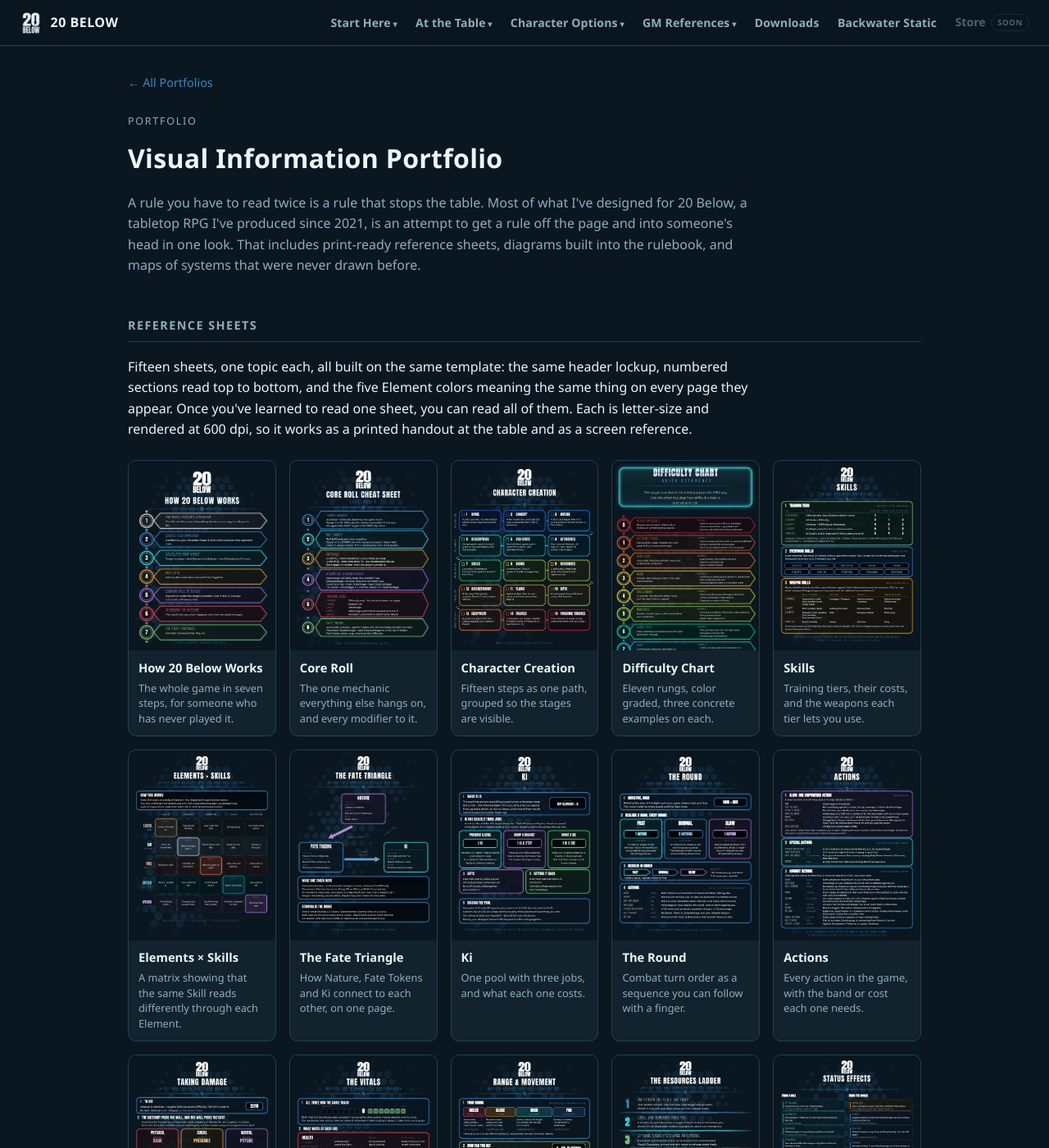
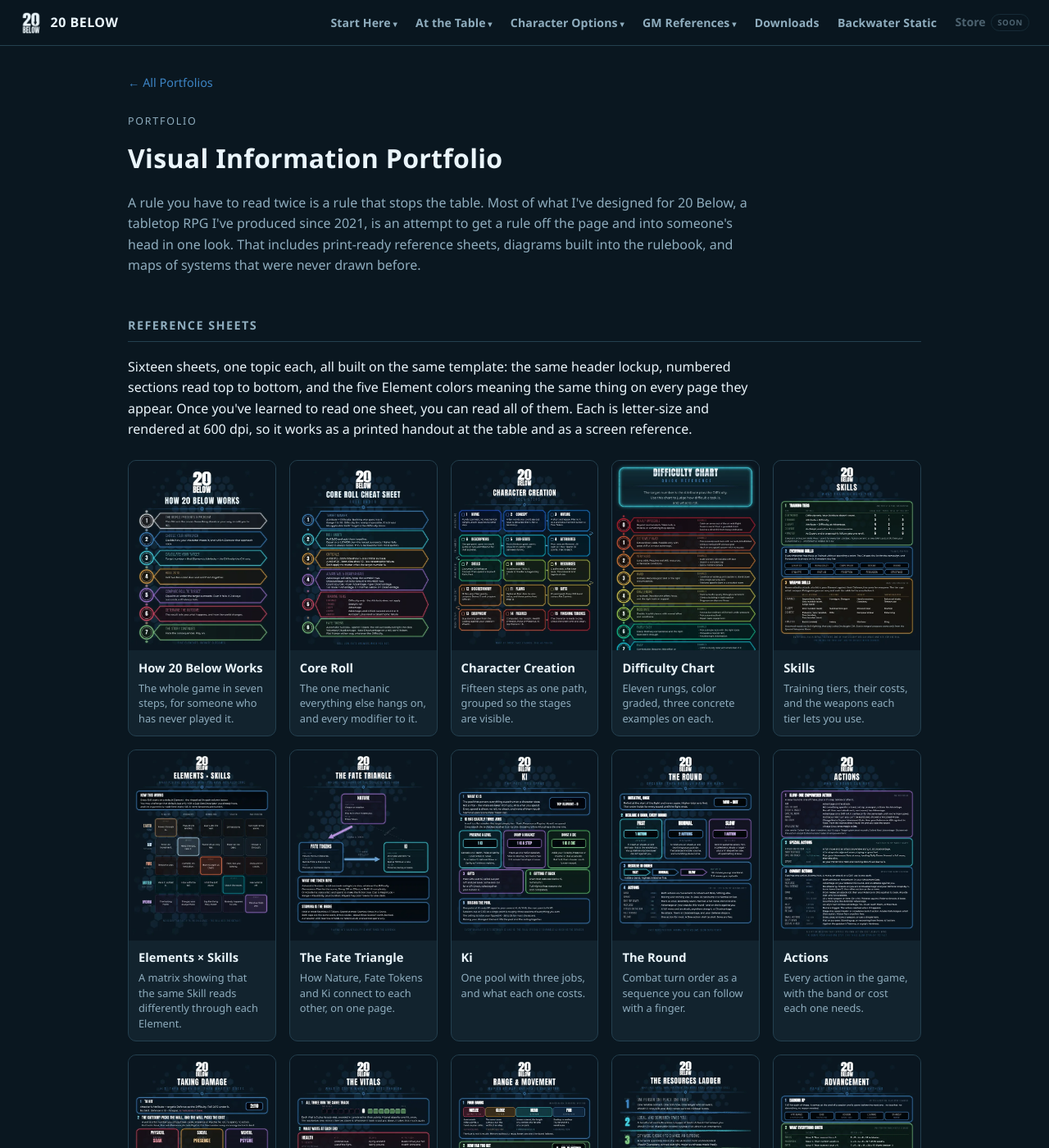
Before and after one commit to feralucce/20_Below, a Jekyll site: the page built from docs/visual-portfolio.html, in a window 1280 px wide and 1400 px high. Shown: the whole window at 82% size. Built offline with Jekyll 4.4.1, drawn with Linux system fonts in a browser that asks for light colours; some of the changed text lies outside the part shown.

Commit message:
Portfolio: an Advancement sheet
Earning XP, every price and what a session buys, on one page: the five
session categories, each purchase with its formula and step-by-step
ladder (Skills, Resources, Gifts, Adders, Boons, Attributes, Ki, shedding
a Flaw), the calendar at about 4 XP a session, and what an Attribute
past ten gives. Prices from rules/costs.md, the file the Creator reads.

On GM References after The Resource Index; in the visual portfolio after
the Resources Ladder, which now counts sixteen sheets.

Co-Authored-By: Claude Opus 5.5 <noreply@anthropic.com>

```diff
--- a/docs/visual-portfolio.html
+++ b/docs/visual-portfolio.html
@@ -98,7 +98,7 @@
 
   <h2>Reference Sheets</h2>
   <div class="prose">
-    <p>Fifteen sheets, one topic each, all built on the same template: the same header lockup, numbered sections read top to bottom, and the five Element colors meaning the same thing on every page they appear. Once you've learned to read one sheet, you can read all of them. Each is letter-size and rendered at 600 dpi, so it works as a printed handout at the table and as a screen reference.</p>
+    <p>Sixteen sheets, one topic each, all built on the same template: the same header lockup, numbered sections read top to bottom, and the five Element colors meaning the same thing on every page they appear. Once you've learned to read one sheet, you can read all of them. Each is letter-size and rendered at 600 dpi, so it works as a printed handout at the table and as a screen reference.</p>
   </div>
   <div class="sheets">
     <a class="sheet" href="/docs/assets/portfolio/how-it-works.webp"><img src="/docs/assets/portfolio/how-it-works-thumb.webp" alt="How 20 Below Works infographic: seven numbered steps from the world presenting a problem to the story continuing" loading="lazy" width="560" height="725" /><div class="cap"><div class="name">How 20 Below Works</div><div class="desc">The whole game in seven steps, for someone who has never played it.</div></div></a>
@@ -115,6 +115,7 @@
     <a class="sheet" href="/docs/assets/portfolio/the-vitals.webp"><img src="/docs/assets/portfolio/the-vitals-thumb.webp" alt="The Vitals: Health, Poise and Sanity tracks, what waits at each end, crossing zero, getting it back" loading="lazy" width="560" height="725" /><div class="cap"><div class="name">The Vitals</div><div class="desc">Three tracks that work the same way, shown side by side so the pattern is visible.</div></div></a>
     <a class="sheet" href="/docs/assets/portfolio/range-and-movement.webp"><img src="/docs/assets/portfolio/range-and-movement-thumb.webp" alt="Range and Movement: four range bands, movement rates, what slows you, weapons and bands, scale" loading="lazy" width="560" height="725" /><div class="cap"><div class="name">Range &amp; Movement</div><div class="desc">Four bands and three speeds, with the actual distances.</div></div></a>
     <a class="sheet" href="/docs/assets/portfolio/resources-ladder.webp"><img src="/docs/assets/portfolio/resources-ladder-thumb.webp" alt="The Resources Ladder: five levels from one person in one place to national reach" loading="lazy" width="560" height="725" /><div class="cap"><div class="name">Resources Ladder</div><div class="desc">An abstract number made concrete: what each level actually gets you.</div></div></a>
+    <a class="sheet" href="/docs/assets/portfolio/advancement.webp"><img src="/docs/assets/portfolio/advancement-thumb.webp" alt="Advancement: the five ways to earn XP each session, every XP price with its step-by-step ladder, what a session of XP buys on the calendar, and what an Attribute past ten gives" loading="lazy" width="560" height="725" /><div class="cap"><div class="name">Advancement</div><div class="desc">XP in, XP out: every price, and how long each purchase takes.</div></div></a>
     <a class="sheet" href="/docs/assets/portfolio/status-effects.webp"><img src="/docs/assets/portfolio/status-effects-thumb.webp" alt="Status Effects reference: effects from a roll and effects from a vital at zero, each with its rule" loading="lazy" width="560" height="725" /><div class="cap"><div class="name">Status Effects</div><div class="desc">Every condition on one page, sorted by where it comes from.</div></div></a>
   </div>
 
--- a/gm-references.html
+++ b/gm-references.html
@@ -86,6 +86,7 @@ nav_section: gm
     <a class="sheet" href="/docs/assets/portfolio/using-a-gift.webp"><img src="/docs/assets/portfolio/using-a-gift-thumb.webp" alt="Using a Gift reference sheet" loading="lazy" width="560" height="725" /><div class="cap"><div class="name">Using a Gift</div><div class="desc">Levels, the Gift Check, and attack dice.</div></div></a>
     <a class="sheet" href="/docs/assets/portfolio/resources-ladder.webp"><img src="/docs/assets/portfolio/resources-ladder-thumb.webp" alt="Resources Ladder reference sheet" loading="lazy" width="560" height="725" /><div class="cap"><div class="name">Resources Ladder</div><div class="desc">What each Resource Level gets you.</div></div></a>
     <a class="sheet" href="/docs/assets/portfolio/resource-index.webp"><img src="/docs/assets/portfolio/resource-index-thumb.webp" alt="The Resource Index reference sheet" loading="lazy" width="560" height="725" /><div class="cap"><div class="name">The Resource Index</div><div class="desc">Why a lower index is the easier check.</div></div></a>
+    <a class="sheet" href="/docs/assets/portfolio/advancement.webp"><img src="/docs/assets/portfolio/advancement-thumb.webp" alt="Advancement reference sheet" loading="lazy" width="560" height="725" /><div class="cap"><div class="name">Advancement</div><div class="desc">Earning XP, every price, and what a session buys.</div></div></a>
   </div>
   <h3 class="sheet-group">Combat</h3>
   <div class="sheets">
```
Also changed, not shown: docs/assets/portfolio/advancement-thumb.webp (added), docs/assets/portfolio/advancement.webp (added).
